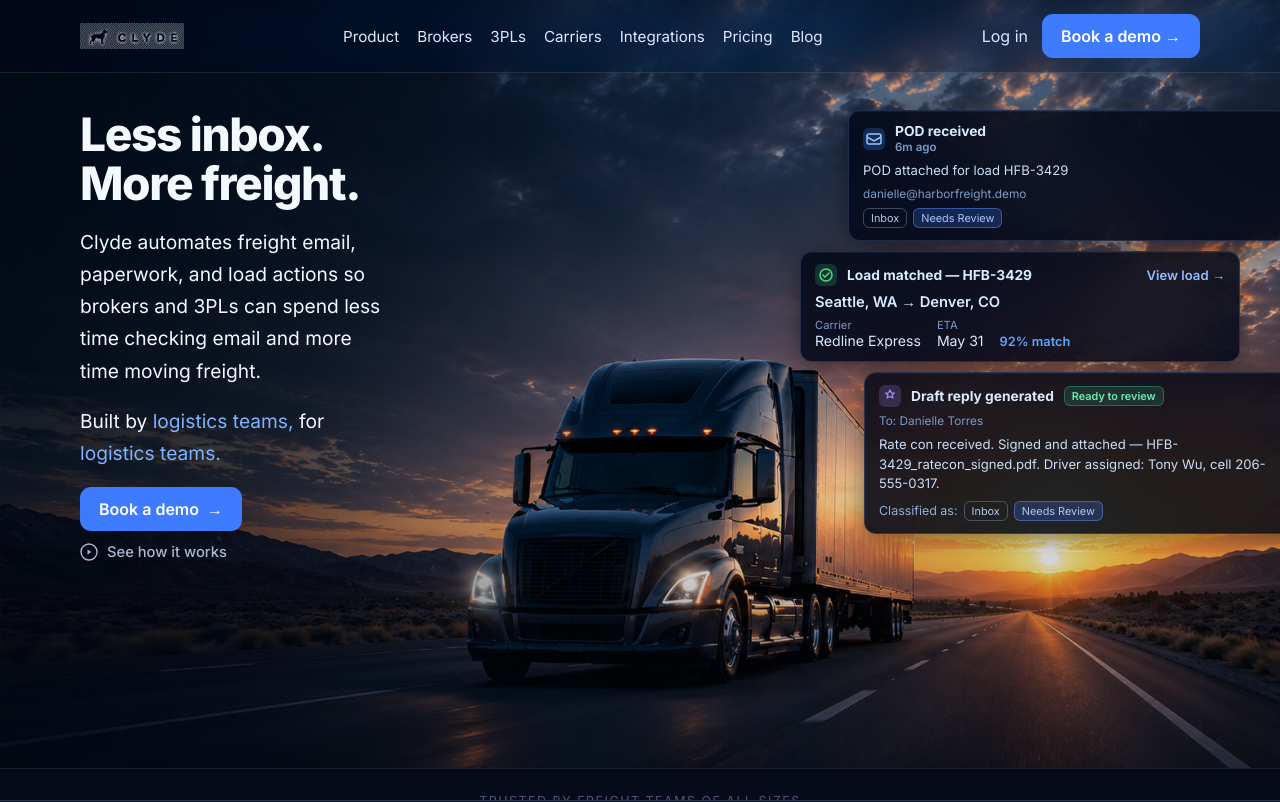
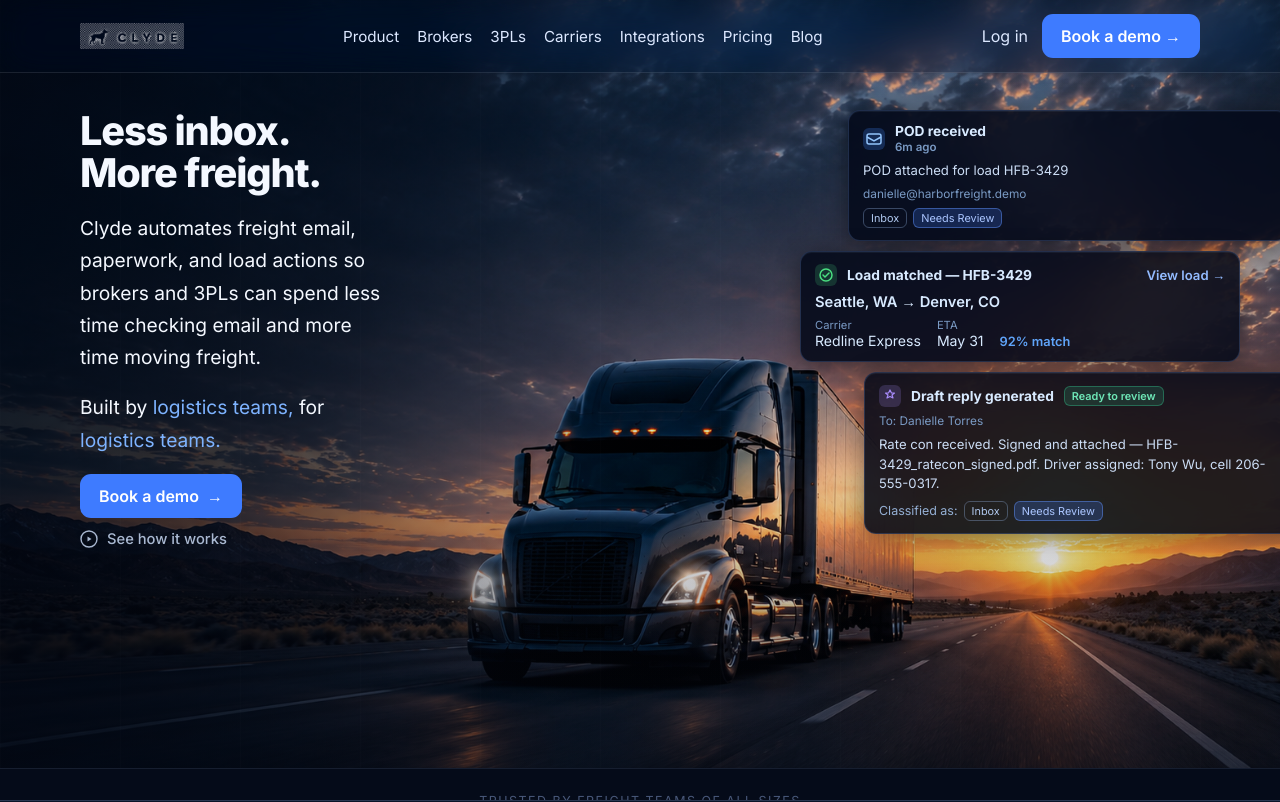
Before and after one commit to mcsupplies81-cpu/clyde-landing, a Next.js app: page / in a window 1280 px wide. Shown: the top 802 px of the page. Built offline with nearby package versions, Linux system fonts and the light colour scheme.

Commit message:
refine: hero headline smaller again

```diff
--- a/app/globals.css
+++ b/app/globals.css
@@ -30,7 +30,7 @@
 .fadeInEl { opacity: 0; transform: translateY(18px); transition: opacity .55s ease, transform .55s ease; }
 .fadeInVisible { opacity: 1; transform: translateY(0); }
 
-.h1 { font-size: clamp(1.9rem, 3.6vw, 3.6rem); line-height: 1.06; letter-spacing: -0.03em; font-weight: 800; }
+.h1 { font-size: clamp(1.7rem, 3.1vw, 3.1rem); line-height: 1.06; letter-spacing: -0.03em; font-weight: 800; }
 .h2 { font-size: clamp(2rem, 4vw, 3rem); line-height: 1.1; letter-spacing: -0.025em; font-weight: 700; }
 .lead { font-size: clamp(1.05rem, 1.9vw, 1.2rem); line-height: 1.68; }
 .eyebrow { margin: 0; color: #a8c4ff; font-size: .88rem; letter-spacing: .09em; text-transform: uppercase; }
```
